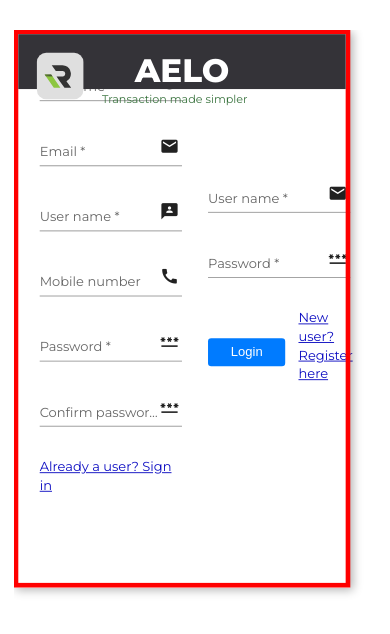
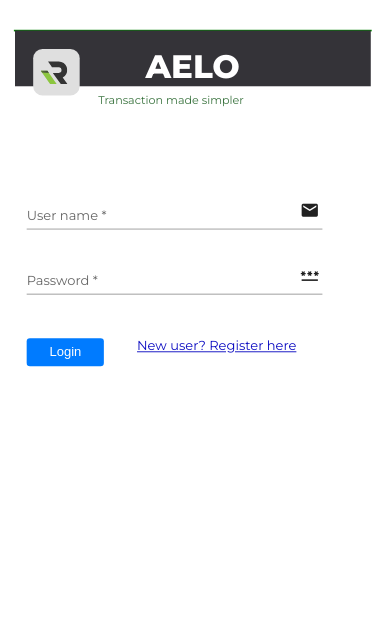
Before and after one commit to the-mohamed-riaz/aelo, an Angular app in the folder frontend/: page /login in a window 390 px wide. Shown: the top 634 px of the page. Built offline with nearby package versions, Linux system fonts and the light colour scheme; what ngx-cookie-service would draw is missing.

Commit message:
login page made responsive

```diff
--- a/frontend/src/app/auth/login/login.component.html
+++ b/frontend/src/app/auth/login/login.component.html
@@ -1,17 +1,17 @@
 <div class="parentContainer">
     <div class="formsContainer" [ngClass]="{'reverseFlex': newUser}">
-        <form class="mt-3 mx-lg-4 mx-sm-2" [formGroup]="loginForm">
+        <form class="mt-3 mx-lg-4 mx-sm-2 login-container" [formGroup]="loginForm">
             <mat-form-field appearance="standard" class="matField" *ngFor="let item of loginFormElement">
                 <mat-label>{{item.labelName}}</mat-label>
                 <input matInput [placeholder]="item.placeholder" [autocomplete]="item.autocomplete" [type]="item.type" [formControlName]="item.fcName">
                 <mat-icon matSuffix>{{item.iconName}}</mat-icon>
             </mat-form-field>
-            <div class="d-flex justify-content-between align-items-center">
+            <div class="d-flex justify-content-between align-items-center other-btns">
                 <button *ngIf="newUser" (click)="login_user()" class="btn btn-primary login">Login</button>
                 <div (click)="switchForms()" class="switch mx-3">New user? Register here</div>
             </div>
         </form>
-        <form class="mt-3 mx-lg-4 mx-sm-2" [formGroup]="registrationForm">
+        <form class="mt-3 mx-lg-4 mx-sm-2 register" [formGroup]="registrationForm">
             <mat-form-field appearance="standard" class="matField" *ngFor="let item of regFormElement">
                 <mat-label>{{item.labelName}}</mat-label>
                 <input matInput [placeholder]="item.placeholder" [type]="item.type" [autocomplete]="item.autocomplete" [formControlName]="item.fcName">
--- a/frontend/src/app/auth/login/login.component.scss
+++ b/frontend/src/app/auth/login/login.component.scss
@@ -36,6 +36,7 @@
     }
     .hideBG {
         position: absolute;
+        border: 1px solid green;
         top: 0;
         left: 0;
         bottom: 0;
@@ -165,6 +166,22 @@
 
 // bootstrap breakpoints  576px, 768px, 992px, and 1200px
 @media only screen and (max-width: 576px) {
+    .formsContainer {
+        position: relative;
+        left: -50%;
+        width: 100%;
+        .login-container {
+            margin-right: 0px;
+            width: 500px;
+            .matField {
+                width: 318px;
+                margin: 0px 1rem !important;
+            }
+            .other-btns {
+                width: 318px;
+            }
+        }
+    }
     section#formHolder .form {
         width: 100vw;
         margin-left: 0;
@@ -173,11 +190,11 @@
         font-size: 50px !important;
     }
     .hideBG {
-        right: 2rem !important;
+        right: 5px !important;
         bottom: 100% !important;
         // Brand Area
         .brand {
-            border: 5px solid red;
+            box-shadow: none;
             &::before {
                 height: 10%;
             }
@@ -198,7 +215,7 @@
                 font-weight: 400;
                 text-align: left;
                 margin-left: 5rem;
-                padding-top: 3px;
+                padding-top: 8px;
                 margin-top: 8px;
             }
         }
```
